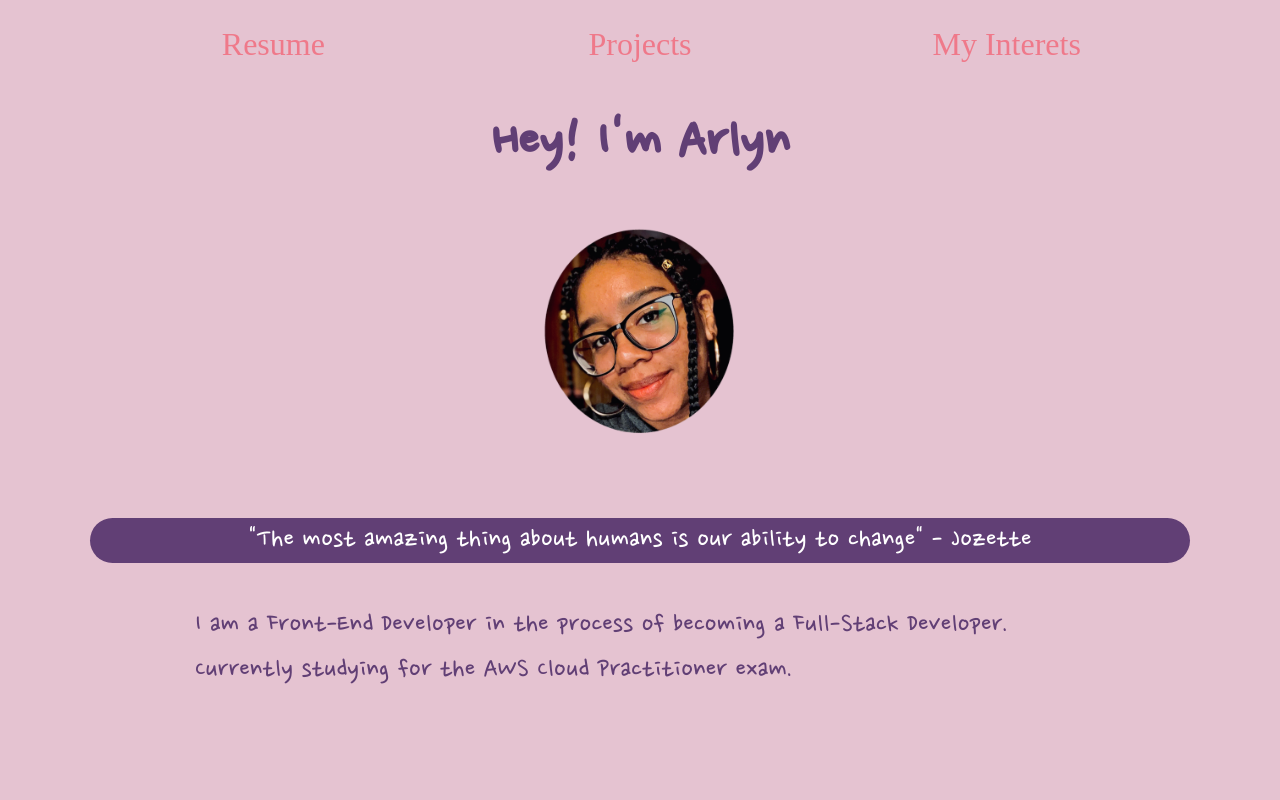
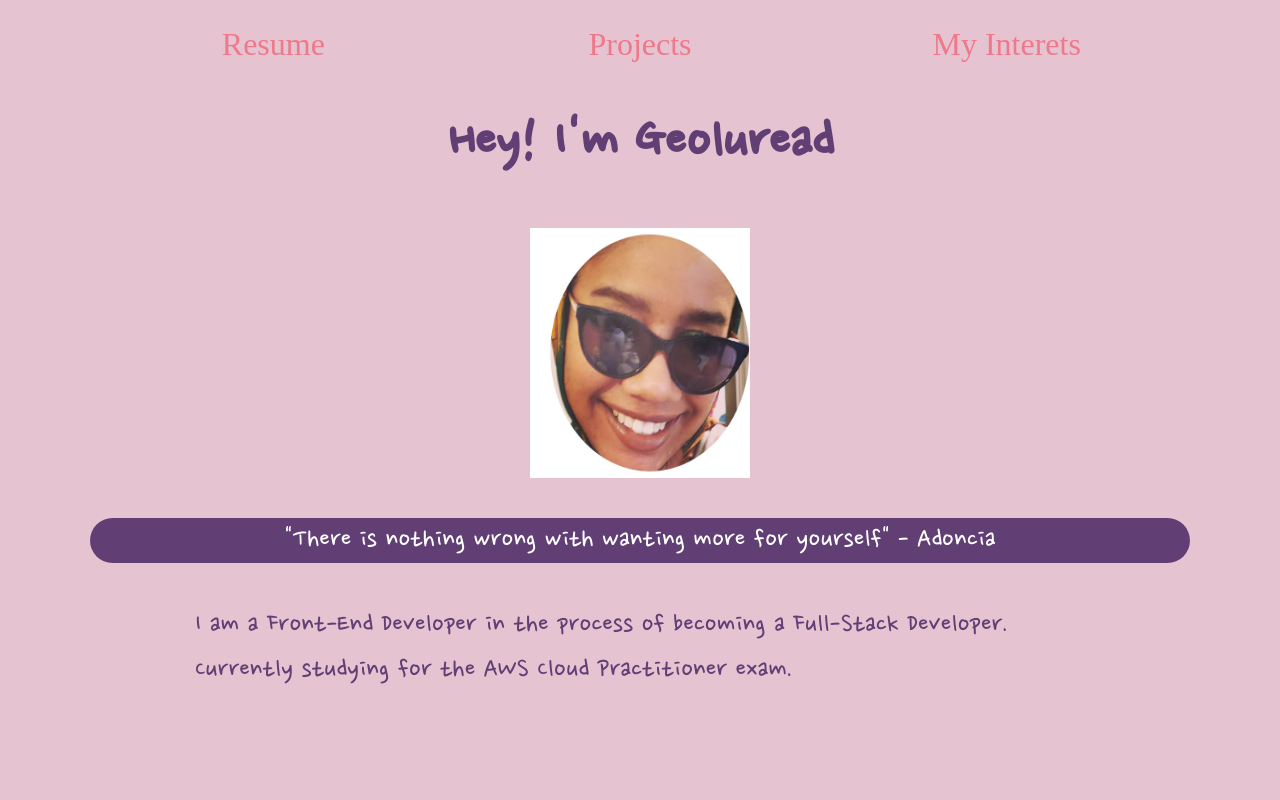
Before and after one commit to geolUread/Website, a plain HTML site: page index.html in a window 1280 px wide. Shown: the top 800 px of the page. Drawn offline with nearby package versions, Linux system fonts and the light colour scheme; a web font is replaced by a local one.

Commit message:
updating my pic and name

```diff
--- a/index.html
+++ b/index.html
@@ -21,16 +21,16 @@
         </div>
 
         <!--Row-->
-        <div class="row text-center"><h1>Hey! I'm Arlyn</h1></div>
+        <div class="row text-center"><h1>Hey! I'm Geoluread</h1></div>
 
         <!--Row-->
         <div class="row text-center">
-            <div class="col-8 offset-2"><img src="arlyn.png" alt="Arlyn" height=250px width=220px onClick="hide()"/></div>
+            <div class="col-8 offset-2"><img src="arlyn.JPG" alt="Arlyn" height=250px width=220px onClick="hide()"/></div>
         </div>
 
          <!--Row-->
         <div class="row">
-            <div class="col-12 text-center" id='quote'>"The most amazing thing about humans is our ability to change" - Jozette</div>
+            <div class="col-12 text-center" id='quote'>"There is nothing wrong with wanting more for yourself" - Adoncia</div>
         </div>
 
         <!--Row-->
```
Also changed, not shown: arlyn.JPG (added), arlyn1.png (renamed from arlyn.png).
